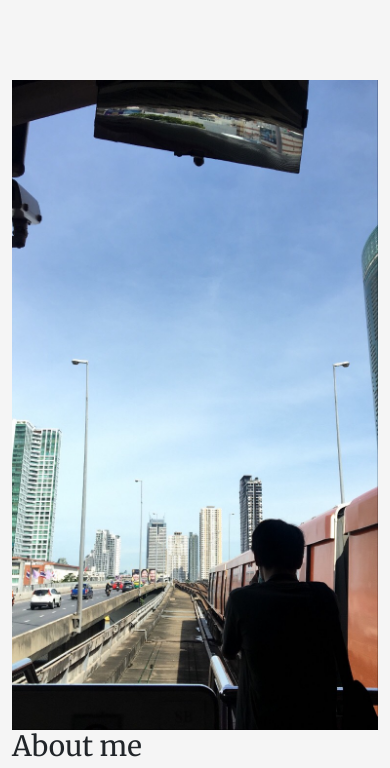
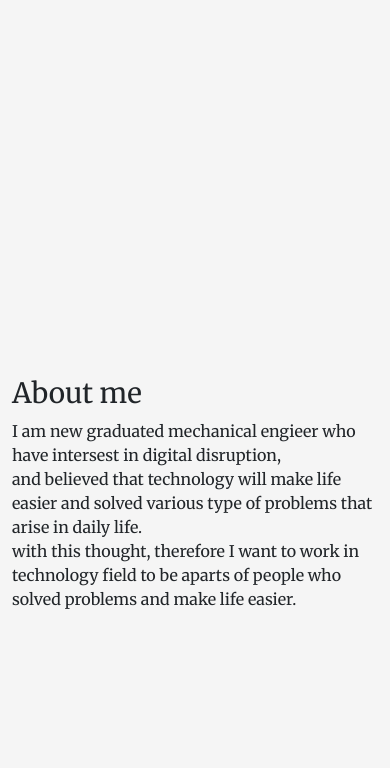
Before and after one commit to NattapatKosa/NattapatKosa.github.io, a plain HTML site: page index.html in a window 390 px wide. Shown: the part 820-1588 px from the top of the page. Drawn offline with nearby package versions, Linux system fonts and the light colour scheme.

Commit message:
responsive about-home edit(hiding pic)

```diff
--- a/index.html
+++ b/index.html
@@ -74,10 +74,10 @@
 		<!-- about me -->
 		<section id="about-me">
 			<div class="row h-100">
-					<div class="col-md-6 my-auto text-center d-sm-none d-md-block">
+					<div class="col-md-6 my-auto text-center d-none d-lg-block d-xl-none">
 						<img src="./resources/image/1597317063783.jpg " />
 					</div>
-				<div class="col-md-6 my-auto ">
+				<div class="col-md-6 my-auto col-sm-12 my-auto col-md-12 my-auto">
 					<h1>About me</h1>
 					<p>
 						I am new graduated mechanical engieer who have intersest in digital
```
